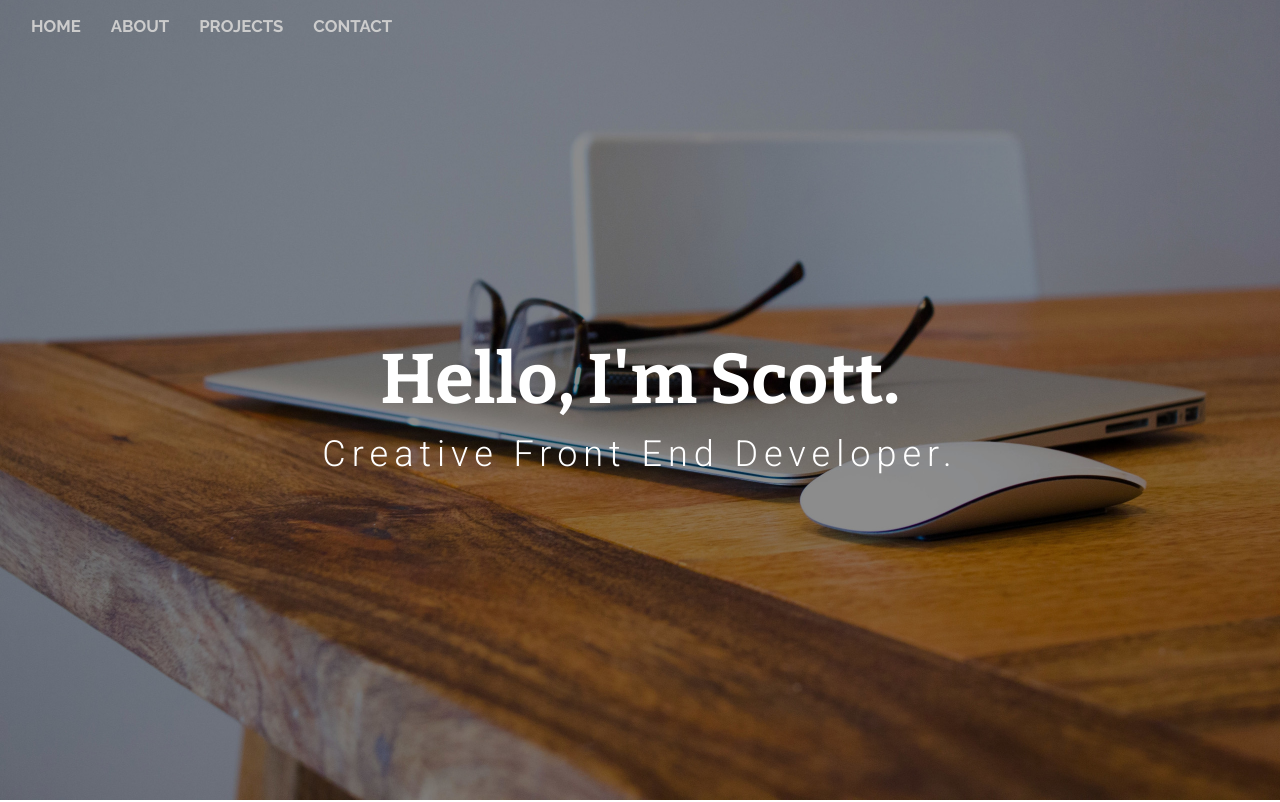
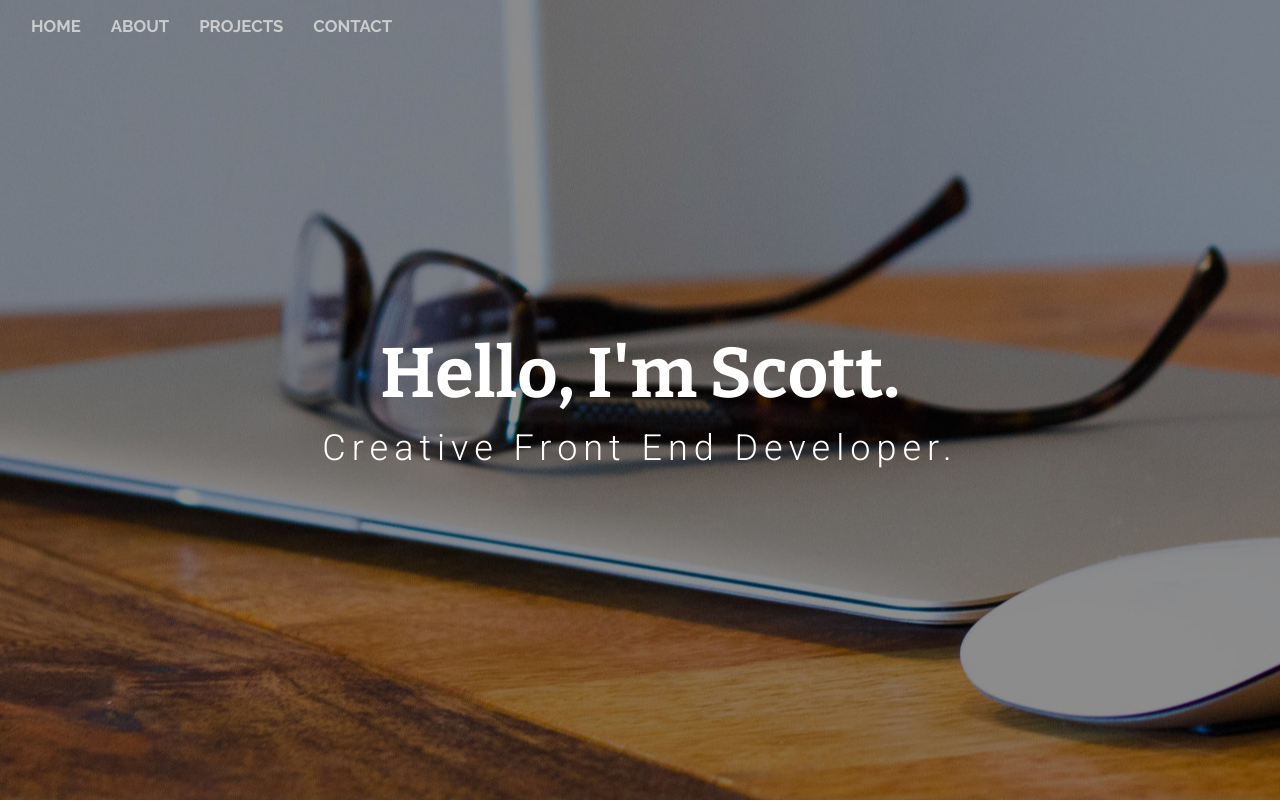
Before and after one commit to botnaysard/portfolio2015, a plain HTML site: page index.html in a window 1280 px wide. Shown: the top 802 px of the page. Drawn offline with nearby package versions, Linux system fonts and the light colour scheme.

Commit message:
updated jumbotron

```diff
--- a/index.html
+++ b/index.html
@@ -34,7 +34,6 @@
 			  	</div>
 			</nav>
 			<div class="container">
-				<div class="nutshell-background"></div>
 				<div class="me-nutshell">
 					<h2>Hello, I'm Scott.</h2>
 					<p>Creative Front End Developer.</p>
--- a/styles/main.css
+++ b/styles/main.css
@@ -32,15 +32,15 @@ footer a:hover {
 }
 
 .nav {
+  z-index: 100;
+  padding: 0px;
+  vertical-align: text-top;
   width: 100%;
-  vertical-align: middle;
-  z-index: 100;
-  position: relative;
-  padding: 0px;
 }
 
 .nav a {
   color: #ccc;
+  transition: all 0.1s ease-in-out 0.25s;
   background-color: transparent !important;
 }
 
@@ -59,15 +59,13 @@ footer a:hover {
 }
 
 .jumbotron {
-  height: 800px;
+  min-height: 100%;
+  height: 100vh;
+  width: 100%;
   margin-bottom: 0px;
   text-align: center;
   vertical-align: middle;
-  background-image:url('../images/office-p.jpg');
-  background-attachment: fixed;
-  background-repeat: no-repeat;
-  background-size: cover;
-  background-position: bottom;
+  background: url("../images/office-p.jpg") no-repeat center center scroll;
   padding: 0px;
 }
 
@@ -112,25 +110,17 @@ footer a:hover {
   padding-bottom: 7em;
   text-align: center;
   vertical-align: middle;
-  background-image:url('../images/coding-p.jpg');
-  background-attachment: fixed;
-  background-repeat: no-repeat;
-  background-size: cover;
-  background-position: bottom;
 }
 
 .container {
-  display: inline-block;
-  width: 650px;
-  height: 165px;
-  margin: 250px auto 0px auto;
+  position: relative;
+  top: 50%;
+  transform: translateY(-90%);
+  display: table;
   padding: 0px;
 }
 
 .me-nutshell {
-  width: 650px;
-  margin-left: auto;
-  margin-right: auto;
   text-align: center;
   color: #fff;
 }
@@ -236,7 +226,7 @@ footer a:hover {
 .view {
   width: 50%;
   height: 100%;
-  margin: 0px auto;
+  margin: 0px auto 40px auto;
   overflow: hidden;
   position: relative;
   text-align: center;
```
